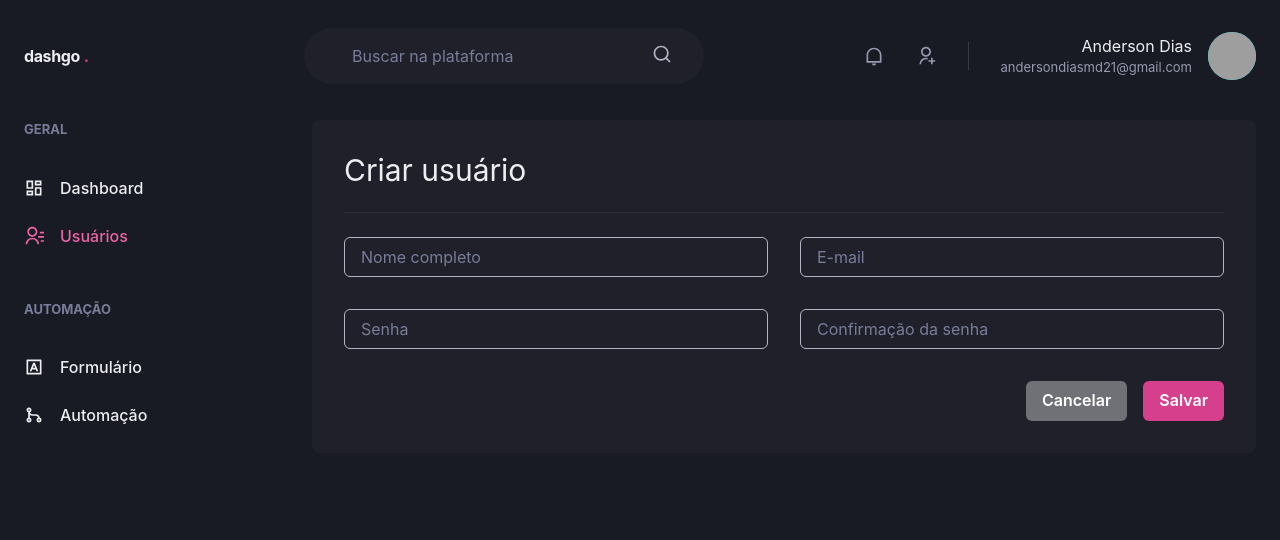
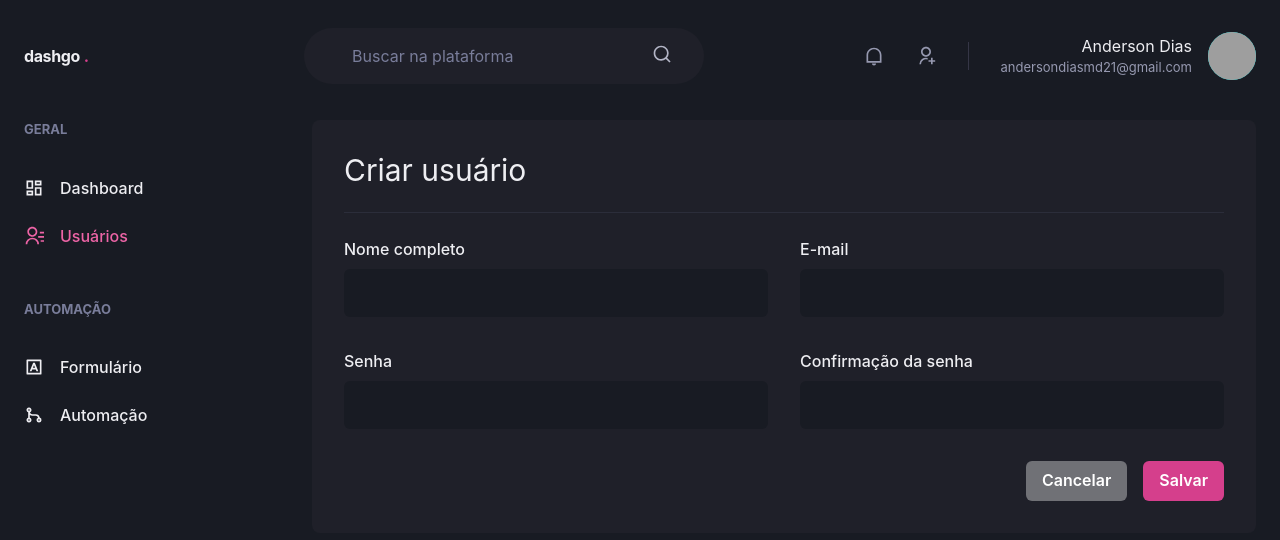
Before and after one commit to andersonDias89/dashgo-ignite-rocketseat, a Next.js app: page /users/create in a window 1280 px wide. Shown: the top 540 px of the page. Built offline with nearby package versions, Linux system fonts and the light colour scheme; grey boxes are pictures that could not be loaded.

Commit message:
finalização do front-end

```diff
--- a/src/pages/users/create.tsx
+++ b/src/pages/users/create.tsx
@@ -1,12 +1,26 @@
-import { Box, Button, Divider, Flex, Heading, HStack, Input, SimpleGrid, VStack } from "@chakra-ui/react";
 import Link from "next/link";
+import {
+  Box,
+  Divider,
+  Flex,
+  Heading,
+  VStack,
+  SimpleGrid,
+  HStack,
+  Button
+} from "@chakra-ui/react";
+import { useRouter } from "next/router";
 import { SubmitHandler, useForm } from "react-hook-form";
 import * as yup from "yup";
 import { yupResolver } from "@hookform/resolvers/yup";
+
+
 import { Header } from "../../components/Header/Header";
 import { Sidebar } from "../../components/Sidebar/Sidebar";
+import { Input } from "../../components/Form/Input";
 
-type CreateUserFormData = {
+
+interface CreateUserFormProps {
   name: string;
   email: string;
   password: string;
@@ -14,28 +28,32 @@ type CreateUserFormData = {
 }
 
 const createUserFormSchema = yup.object().shape({
-    name: yup
-        .string()
-        .required("Nome obrigatório"),
+  name: yup.string().required("Nome obrigatório"),
   email: yup
     .string()
-        .required("E-mail obrigatório"),
-    password: yup.string().required("Senha obrigatória").min(6, 'No mínimo 6 caracteres'),
-    password_confirmation: yup.string().oneOf([
-        null, yup.ref('password')
-    ], 'As senha precisam ser iguais')
+    .required("E-mail obrigatório")
+    .email("O campo precisa ser um email válido"),
+  password: yup
+    .string()
+    .required("Senha obrigatória")
+    .min(6, "Mínimo de 6 caracteres"),
+  password_confirmation: yup
+    .string()
+    .oneOf([null, yup.ref("password")], "As senhas precisam ser iguais")
 });
 
 export default function CreateUser() {
-    const { register, handleSubmit, formState } = useForm<CreateUserFormData>({
+
+
+  const { register, handleSubmit, formState } = useForm<CreateUserFormProps>({
     resolver: yupResolver(createUserFormSchema)
   });
 
-    const handleCreateUser: SubmitHandler<CreateUserFormData> = async (values) => {
+  const handleCreateUser: SubmitHandler<CreateUserFormProps> = async values => {
     await new Promise(resolve => setTimeout(resolve, 2000))
 
     console.log(values)
-    }
+  };
 
   return (
     <Box>
@@ -61,16 +79,17 @@ export default function CreateUser() {
           <VStack spacing="8">
             <SimpleGrid minChildWidth="240px" spacing={["6", "8"]} w="100%">
               <Input
+              type="text"
                 error={formState.errors.name}
                 name="name"
-                    placeholder="Nome completo"
+                label="Nome completo"
                 {...register("name")}
               />
               <Input
                 error={formState.errors.email}
                 name="email"
                 type="email"
-                    placeholder="E-mail"
+                label="E-mail"
                 {...register("email")}
               />
             </SimpleGrid>
@@ -79,14 +98,14 @@ export default function CreateUser() {
               <Input
                 name="password"
                 type="password"
-                    placeholder="Senha"
+                label="Senha"
                 error={formState.errors.password}
                 {...register("password")}
               />
               <Input
                 name="password_confirmation"
                 type="password"
-                    placeholder="Confirmação da senha"
+                label="Confirmação da senha"
                 error={formState.errors.password_confirmation}
                 {...register("password_confirmation")}
               />
```
Lines whose indentation alone changed are shown as unchanged.
